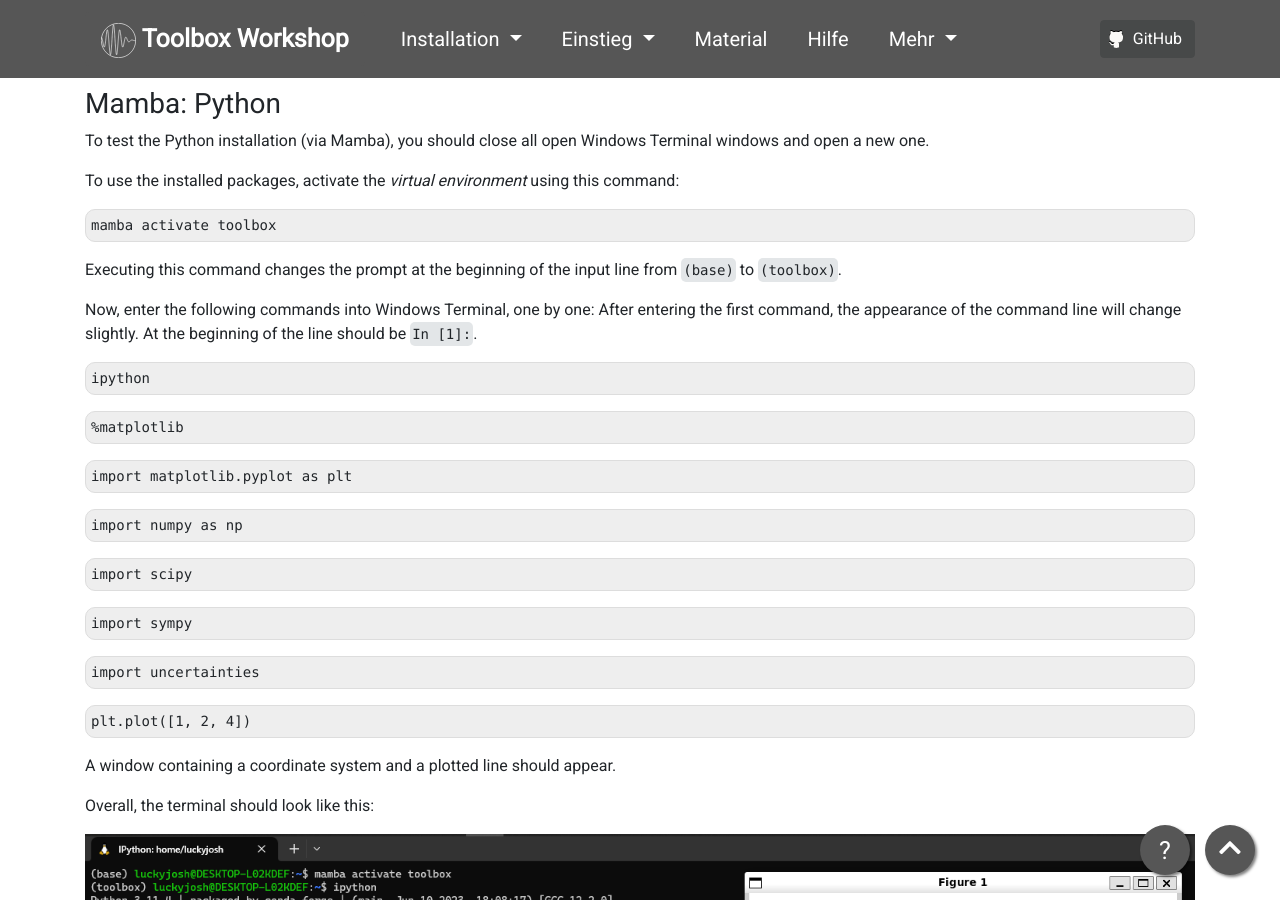
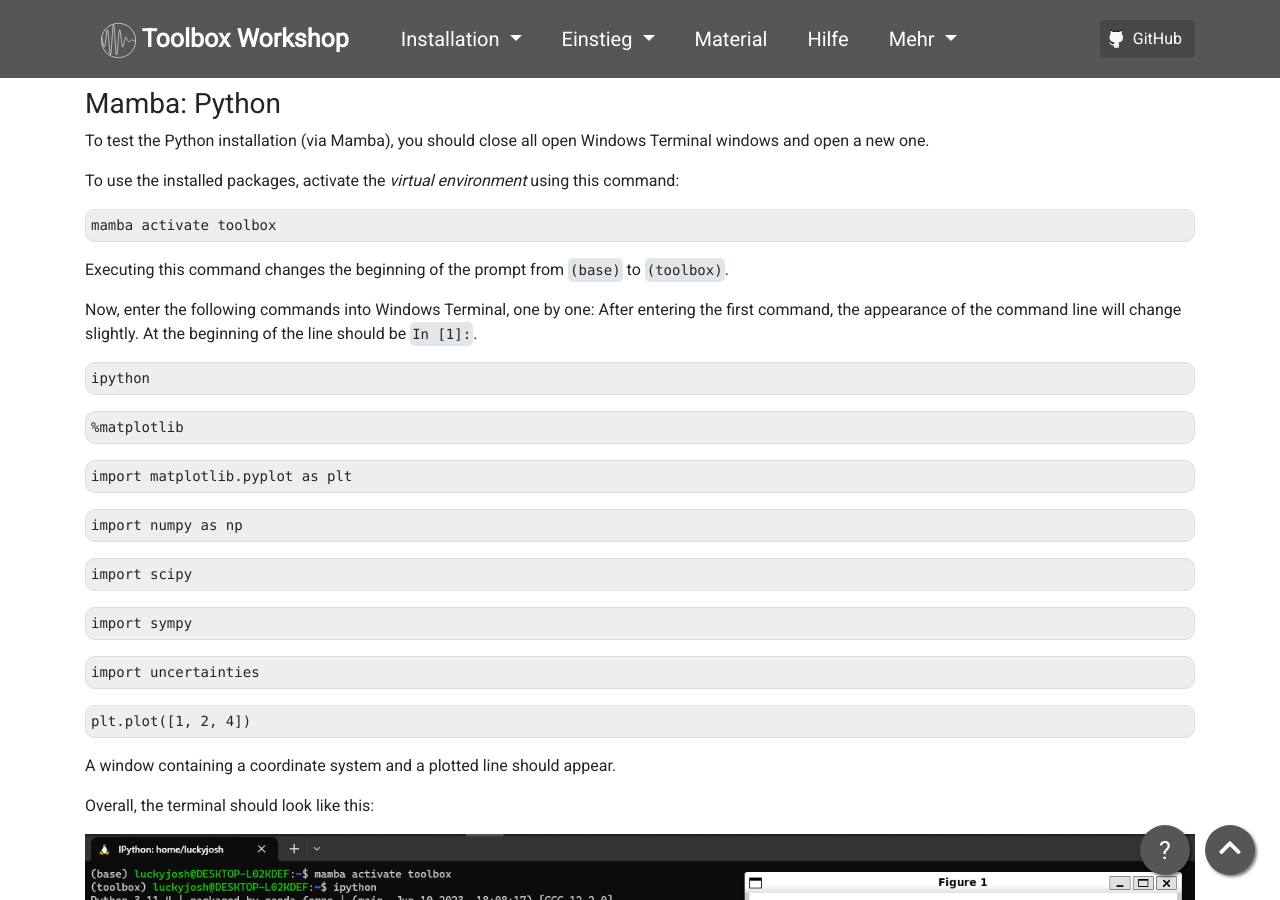
Before and after one commit to pep-dortmund/homepage-toolbox, a Jekyll site: the page built from install/windows-10_en.md, in a window 1280 px wide and 900 px high, scrolled down 31278 px. Built offline with Jekyll 4.4.1, drawn with Linux system fonts in a browser that asks for light colours; nearby versions of some CDN libraries.

Commit message:
Update install/windows-10_en.md
Co-authored-by: Anno Knierim <anno.knierim@tu-dortmund.de>

````diff
--- a/install/windows-10_en.md
+++ b/install/windows-10_en.md
@@ -757,7 +757,7 @@ To use the installed packages, activate the _virtual environment_ using this com
 ```
 mamba activate toolbox
 ```
-Executing this command changes the prompt at the beginning of the input line from `(base)` to `(toolbox)`.
+Executing this command changes the beginning of the prompt from `(base)` to `(toolbox)`.
 
 Now, enter the following commands into Windows Terminal, one by one:
 After entering the first command, the appearance of the command line will change slightly.
````
